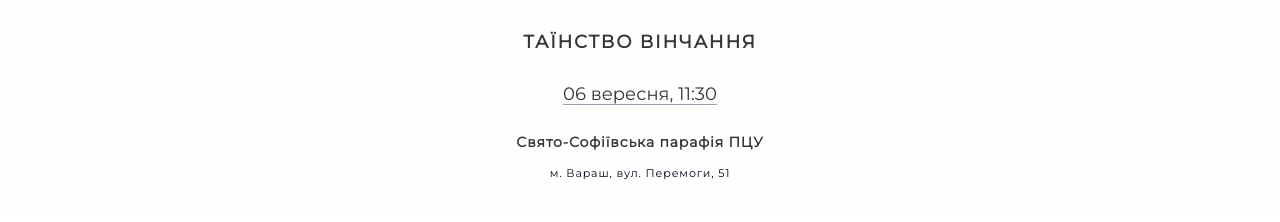
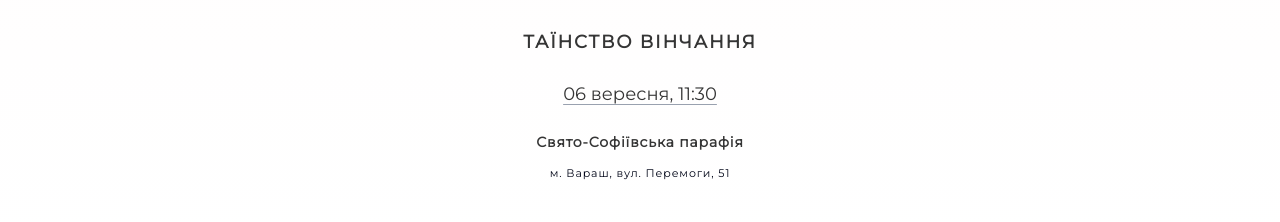
Before and after one commit to dimasiasko/wedding-invitation, a Next.js app: page /wedding-invitation/ in a window 1280 px wide. Shown: the part 2580-2802 px from the top of the page. Built offline with nearby package versions, Linux system fonts and the light colour scheme; a web font is replaced by a local one.

Commit message:
Update page.tsx

```diff
--- a/app/page.tsx
+++ b/app/page.tsx
@@ -259,7 +259,7 @@ export default function Home() {
                 </div>
                 <div className="flex flex-col items-center gap-1" style={{ opacity: 1, transform: "none" }}>
                   <p className="text-sm font-semibold tracking-[0.06em] text-[var(--minimal-title)] max-w-[280px] leading-[1.5]">
-                    Свято-Софіївська парафія ПЦУ
+                    Свято-Софіївська парафія
                   </p>
                   <p className="text-[11px] font-normal tracking-[0.08em] max-w-[260px] leading-[1.6] mt-2">
                     м. Вараш, вул. Перемоги, 51
```
